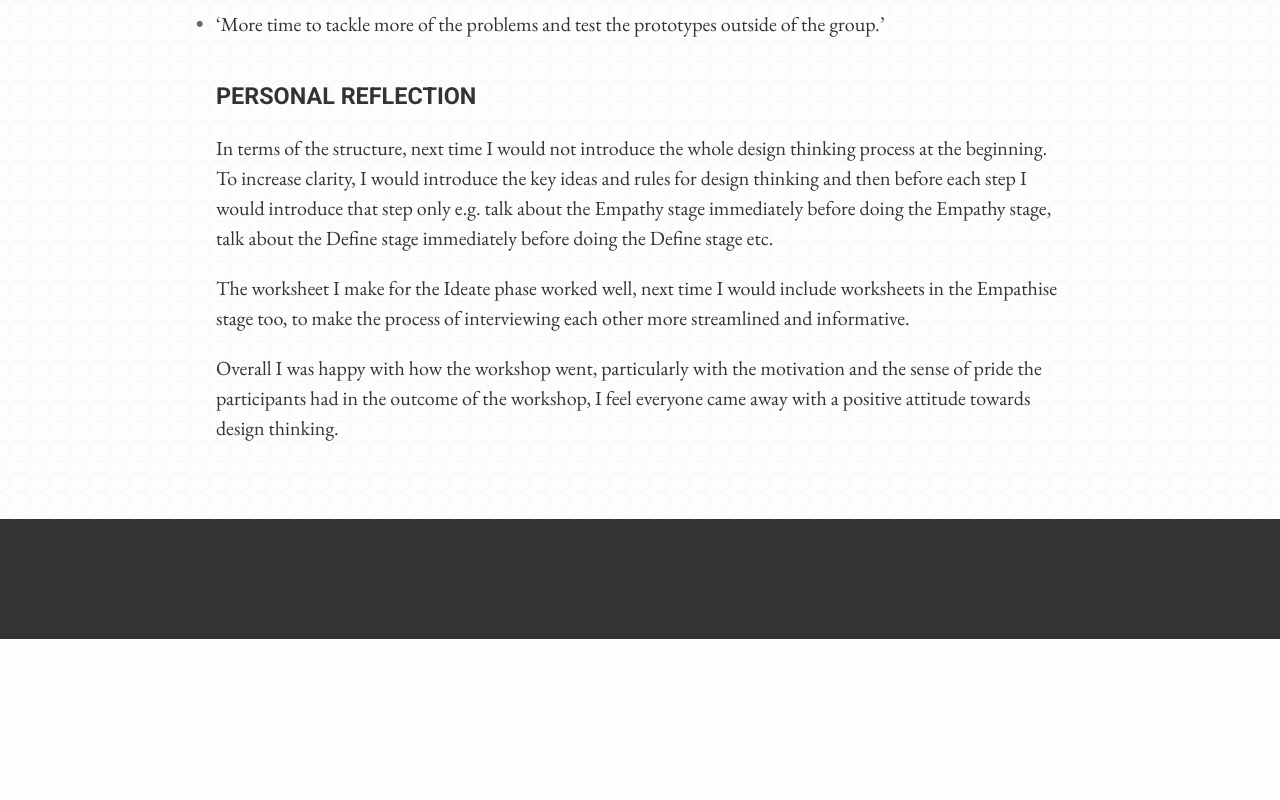
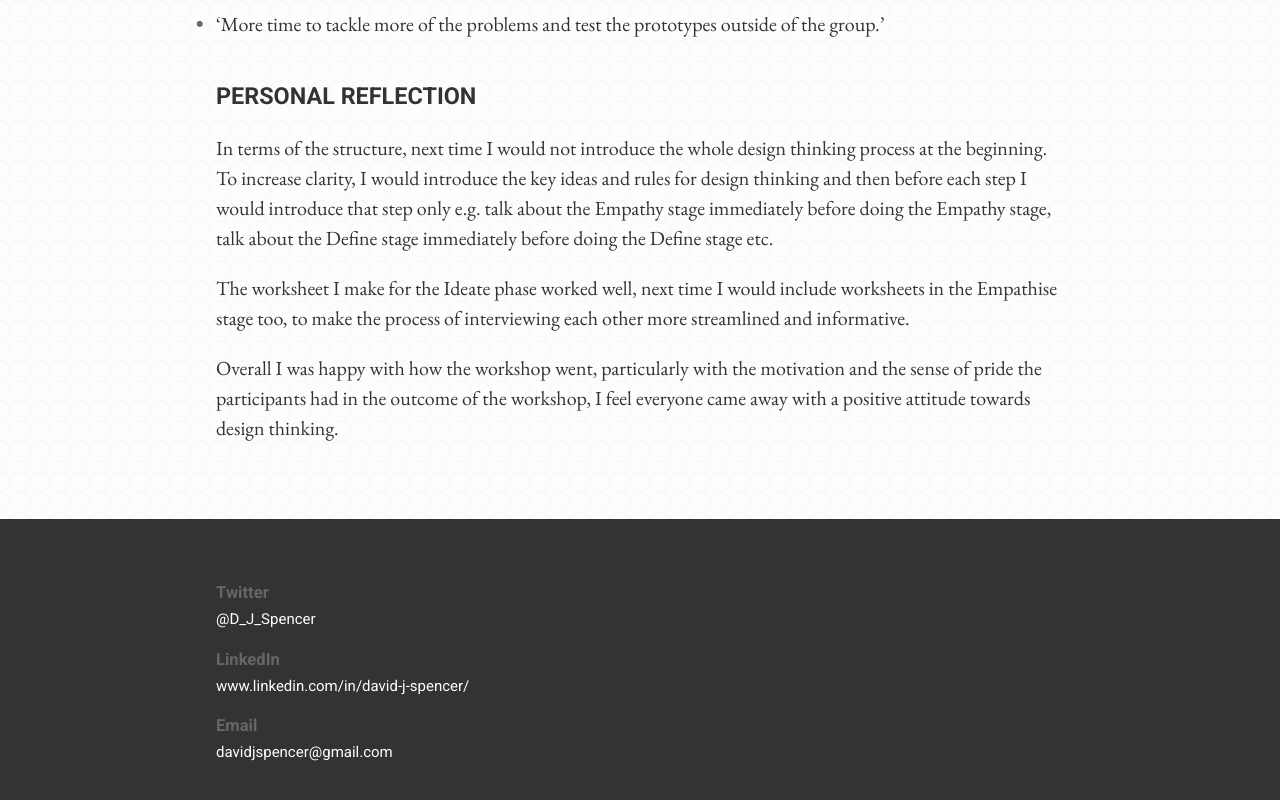
Before and after one commit to davidjspencer/portfolio, a plain HTML site: page design-thinking-workshop.html in a window 1280 px wide. Shown: the part 7698-8498 px from the top of the page. Before the commit the page ends 8337 px from the top, so only its background shows below. Drawn offline with nearby package versions, Linux system fonts and the light colour scheme.

Commit message:
footer on workshop

```diff
--- a/design-thinking-workshop.html
+++ b/design-thinking-workshop.html
@@ -125,6 +125,19 @@
         </p>
       </div>
     </main>
-  <footer></footer>
+    <footer>
+      <div>
+        <h5>Twitter</h5>
+        <a href="https://twitter.com/D_J_Spencer">@D_J_Spencer</a>
+      </div>
+      <div>
+        <h5>LinkedIn</h5>
+        <a href="https://www.linkedin.com/in/david-j-spencer/">www.linkedin.com/in/david-j-spencer/</a>
+      </div>
+      <div>
+        <h5>Email</h5>
+        <a href="mailto:davidjspencer@gmail.com">davidjspencer@gmail.com</a>
+      </div>
+    </footer>
 </body>
 </html>
```
